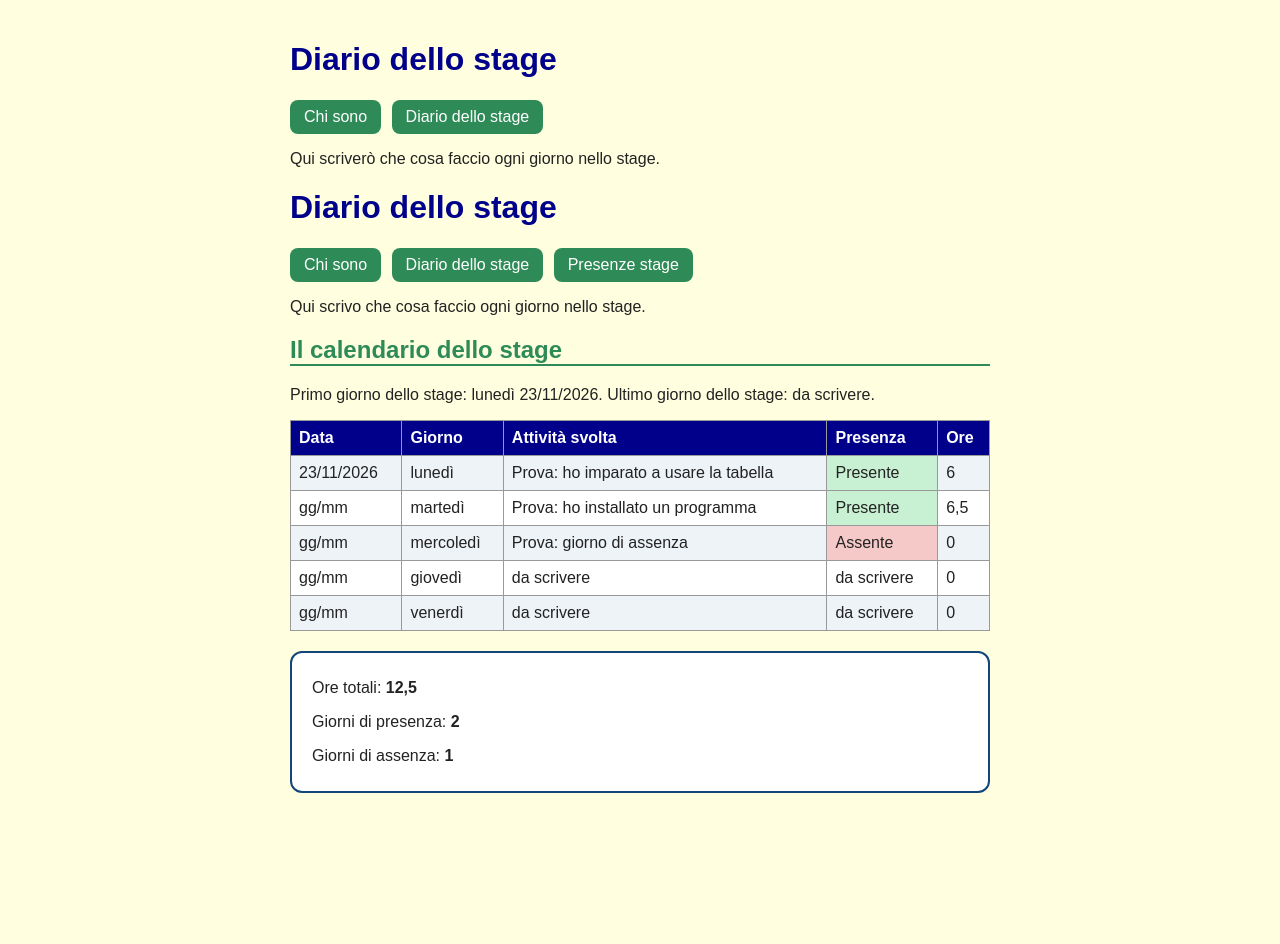
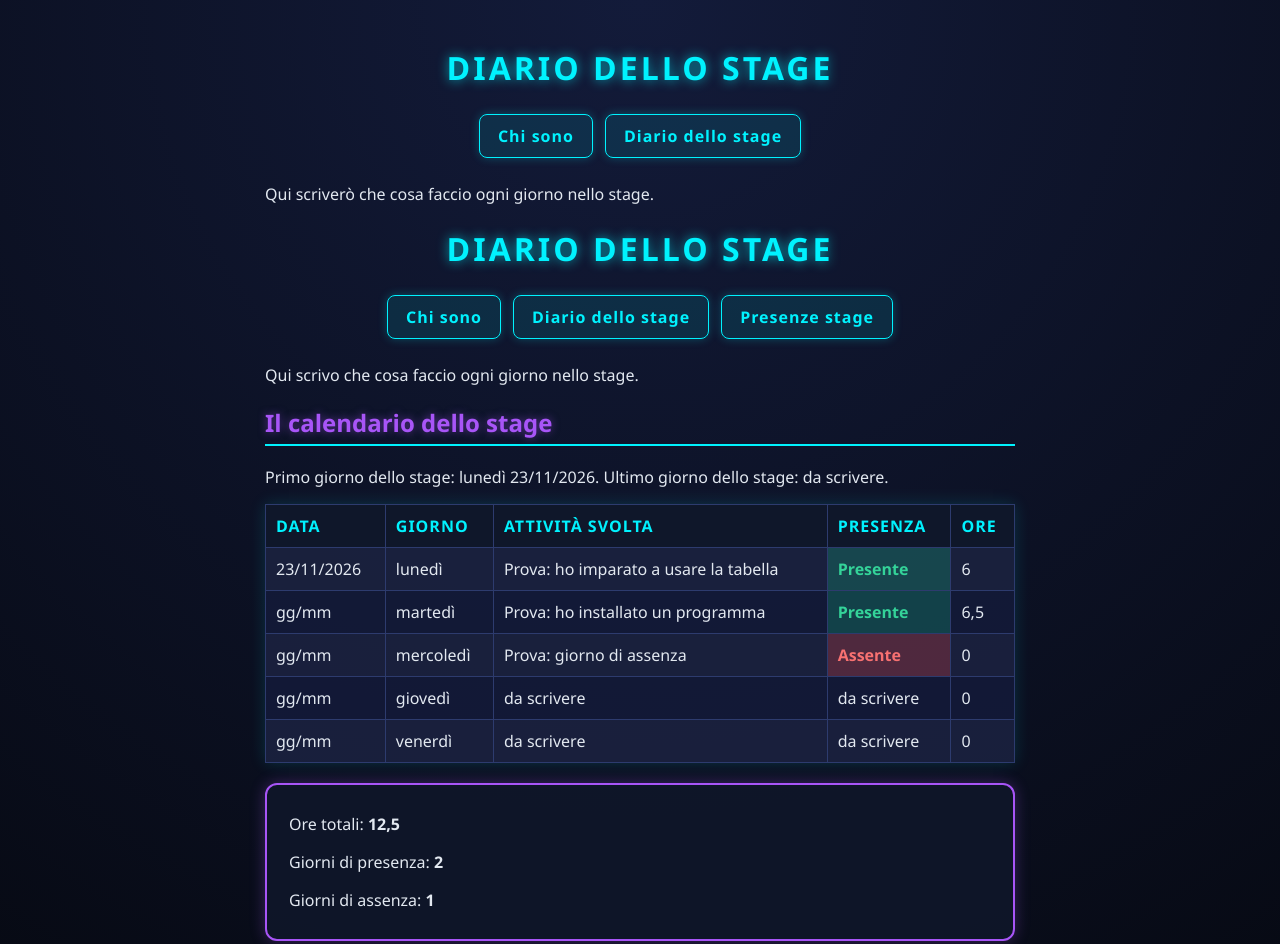
Before and after one commit to danisaracino/mio-sito12, a plain HTML site: page diario.html in a window 1280 px wide. Shown: the top 944 px of the page. Before the commit the page ends 813 px from the top, so only its background shows below. Drawn offline with Linux system fonts and the light colour scheme.

Commit message:
Update style.css

```diff
--- a/style.css
+++ b/style.css
@@ -1,144 +1,147 @@
 body {
-  background-image: url("https://raw.githubusercontent.com/danisaracino/mio-sito12/main/img/immagine.jpg");
-  background-size: cover;
-  background-position: center;
-  background-repeat: no-repeat;
-  animation: movimentoSfondo 15s ease-in-out infinite alternate;
-}
-
-@keyframes movimentoSfondo {
-  from {
-    background-position: 0% 50%;
-  }
-  to {
-    background-position: 100% 50%;
-  }
-}
-  background: lightblue;
-  font-family: Arial, sans-serif;
-  text-align: center;
-  padding: 20px;
+  background: radial-gradient(circle at top, #131b3a 0%, #070a14 100%);
+  color: #e2e8f0;
+  font-family: 'Segoe UI', Roboto, Arial, sans-serif;
+  max-width: 750px;
+  margin: 0 auto;
+  padding: 25px;
+  min-height: 100vh;
 }
 
 h1 {
-  color: darkblue;
-}
-
-.sotto {
-  color: gray;
-}
-
-.scheda {
-  background: white;
-  max-width: 500px;
-  margin: 20px auto;
-  padding: 20px;
-  border-radius: 12px;
-  text-align: left;
+  color: #00f2fe;
+  text-align: center;
+  text-transform: uppercase;
+  letter-spacing: 3px;
+  text-shadow: 0 0 12px rgba(0, 242, 254, 0.7);
 }
 
 h2 {
-  color: teal;
+  color: #a855f7;
+  border-bottom: 2px solid #00f2fe;
+  padding-bottom: 5px;
+  text-shadow: 0 0 8px rgba(168, 85, 247, 0.5);
 }
 
-.piede {
-  font-size: 12px;
-  color: gray;
-}
-.menu {
-  background: darkblue;
-  padding: 10px;
-  border-radius: 10px;
-}
-
-.menu a {
-  color: white;
-  text-decoration: none;
-  font-weight: bold;
-  margin: 0 12px;
-}
-
-.menu a:hover {
-  color: orange;
-}
-body {
-  background: lightyellow;
-  color: #222222;
-  font-family: Arial, sans-serif;
-  max-width: 700px;
-  margin: 0 auto;
-  padding: 20px;
-}
-
-h1 {
-  color: darkblue;
-}
-
-h2 {
-  color: seagreen;
-  border-bottom: 2px solid seagreen;
+nav {
+  display: flex;
+  justify-content: center;
+  flex-wrap: wrap;
+  gap: 12px;
+  margin: 25px 0;
 }
 
 nav a {
   display: inline-block;
-  background: seagreen;
-  color: white;
-  padding: 8px 14px;
-  margin-right: 6px;
+  background: rgba(0, 242, 254, 0.1);
+  color: #00f2fe;
+  border: 1px solid #00f2fe;
+  padding: 10px 18px;
   border-radius: 8px;
   text-decoration: none;
+  font-weight: bold;
+  letter-spacing: 1px;
+  box-shadow: 0 0 10px rgba(0, 242, 254, 0.25);
+  transition: 0.3s;
 }
 
 nav a:hover {
-  background: #f28c28;
+  background: #00f2fe;
+  color: #070a14;
+  box-shadow: 0 0 20px #00f2fe;
 }
 
 table {
   border-collapse: collapse;
   width: 100%;
-  background: white;
+  background: rgba(19, 27, 58, 0.85);
+  border: 1px solid #00f2fe;
+  box-shadow: 0 0 15px rgba(0, 242, 254, 0.15);
 }
 
 th, td {
-  border: 1px solid #999999;
-  padding: 8px;
+  border: 1px solid #2d3b6e;
+  padding: 10px;
   text-align: left;
+  color: #e2e8f0;
 }
 
 th {
-  background: darkblue;
-  color: white;
+  background: #0f172a;
+  color: #00f2fe;
+  text-transform: uppercase;
+  letter-spacing: 1px;
 }
 
 tr:nth-child(even) {
-  background: #eef3f8;
+  background: rgba(255, 255, 255, 0.03);
+}
+
+.presente {
+  background: rgba(16, 185, 129, 0.25) !important;
+  color: #34d399;
+  font-weight: bold;
+}
+
+.assente {
+  background: rgba(239, 68, 68, 0.25) !important;
+  color: #f87171;
+  font-weight: bold;
+}
+
+#riepilogo {
+  background: rgba(15, 23, 42, 0.9);
+  border: 2px solid #a855f7;
+  box-shadow: 0 0 15px rgba(168, 85, 247, 0.3);
+  border-radius: 12px;
+  padding: 12px 22px;
+  margin-top: 20px;
+}
+
+button {
+  background: #a855f7;
+  color: white;
+  border: none;
+  padding: 10px 18px;
+  border-radius: 8px;
+  font-weight: bold;
+  cursor: pointer;
+  box-shadow: 0 0 12px rgba(168, 85, 247, 0.5);
+}
+
+button:hover {
+  background: #00f2fe;
+  color: #070a14;
+  box-shadow: 0 0 18px #00f2fe;
 }
 
 img {
   max-width: 100%;
   border-radius: 12px;
+  border: 2px solid #00f2fe;
+  box-shadow: 0 0 15px rgba(0, 242, 254, 0.3);
+}
+
+body.scuro {
+  background: #ffffff;
+  color: #111827;
+}
+
+body.scuro h1, body.scuro h2 {
+  color: #0d3b66;
+  text-shadow: none;
 }
 
 @media (max-width: 600px) {
   body {
-    padding: 10px;
+    padding: 12px;
+  }
+  nav a {
+    width: 100%;
+    text-align: center;
   }
   th, td {
-    padding: 4px;
+    padding: 6px;
     font-size: 14px;
   }
 }
-.presente {
-  background: #c8f0d2;
-}
-.assente {
-  background: #f6c9c9;
-}
-#riepilogo {
-  background: white;
-  border: 2px solid #12467a;
-  border-radius: 12px;
-  padding: 10px 20px;
-  margin-top: 20px;
-}
-background: #f0f2f5;
```
